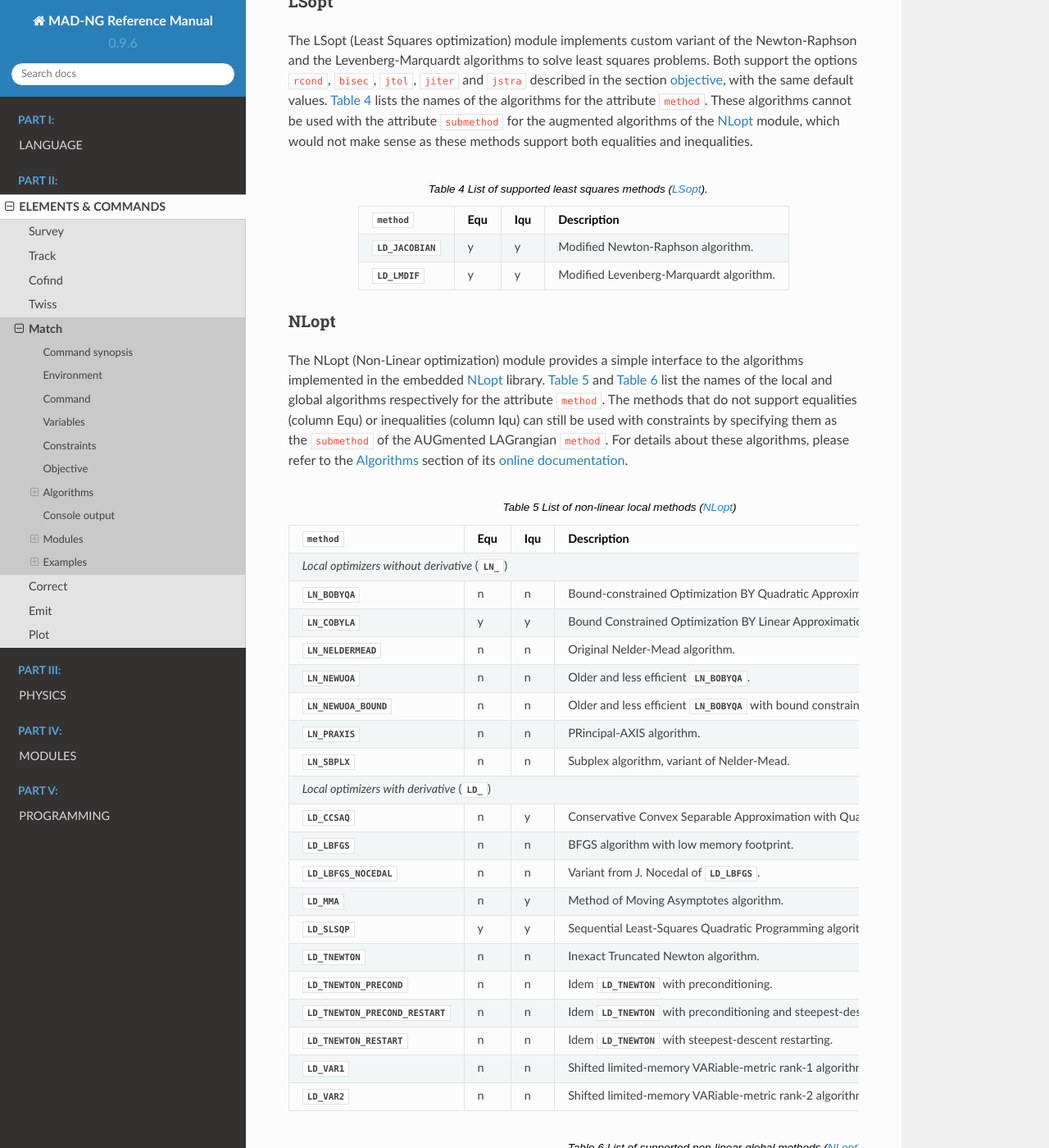
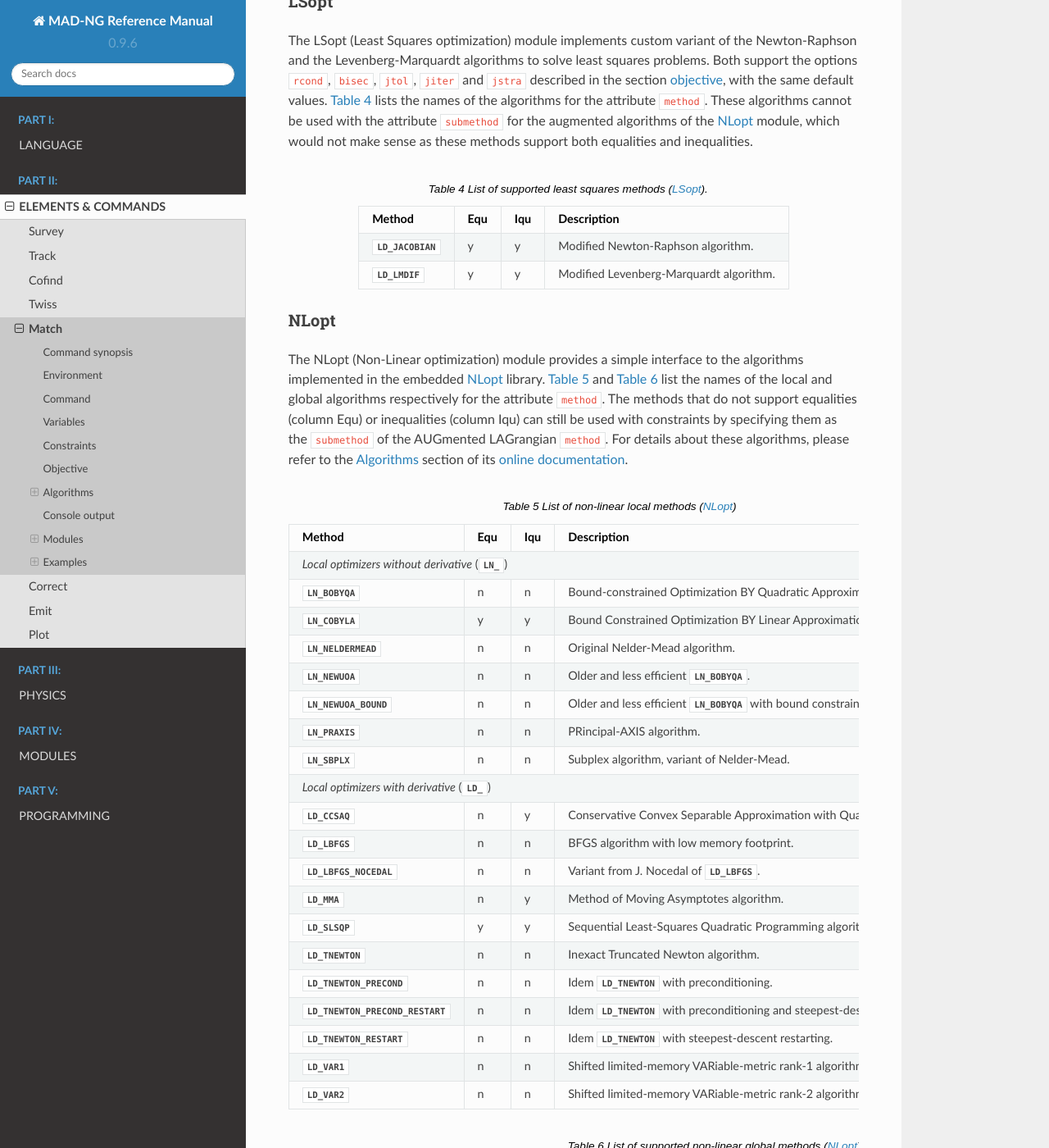
Before and after one commit to MethodicalAcceleratorDesign/MAD-NG.docs, a Sphinx documentation site: the page built from refman/source/mad_cmd_match.rst, in a window 1280 px wide and 1400 px high, scrolled down 19658 px. Shown: the whole window at 82% size. Built offline with Sphinx 7.4.7 and the Read the Docs theme 2.0.0, drawn with Linux system fonts in a browser that asks for light colours; part of the change alters nothing that is shown.

```diff
--- a/refman/source/mad_cmd_match.rst
+++ b/refman/source/mad_cmd_match.rst
@@ -817,7 +817,7 @@ The LSopt (Least Squares optimization) module implements custom variant of the N
 	:align: center
 
 	+---------------------+-----+-----+------------------------------------------+
-	| :var:`method`       | Equ | Iqu | Description                              |
+	| Method              | Equ | Iqu | Description                              |
 	+=====================+=====+=====+==========================================+
 	|  :var:`LD_JACOBIAN` | y   | y   | Modified Newton-Raphson algorithm.       |
 	+---------------------+-----+-----+------------------------------------------+
@@ -836,7 +836,7 @@ The NLopt (Non-Linear optimization) module provides a simple interface to the al
 	:align: center
 
 	+-------------------------------------------------+-----+-----+-------------------------------------------------------------------------------+
-	| :var:`method`                                   | Equ | Iqu | Description                                                                   |
+	| Method                                          | Equ | Iqu | Description                                                                   |
 	+=================================================+=====+=====+===============================================================================+
 	| *Local optimizers without derivative* (:var:`LN_`)                                                                                          |
 	+-------------------------------------------------+-----+-----+-------------------------------------------------------------------------------+
@@ -886,7 +886,7 @@ The NLopt (Non-Linear optimization) module provides a simple interface to the al
 
 
 	+---------------------------+-----+-----+----------------------------------------------------------------------------------------------------------------------------+
-	| :var:`method`             | Equ | Iqu | Description                                                                                                                |
+	| Method                    | Equ | Iqu | Description                                                                                                                |
 	+===========================+=====+=====+============================================================================================================================+
 	| *Global optimizers without derivative* (:var:`GN_`)                                                                                                                |
 	+---------------------------+-----+-----+----------------------------------------------------------------------------------------------------------------------------+
```
